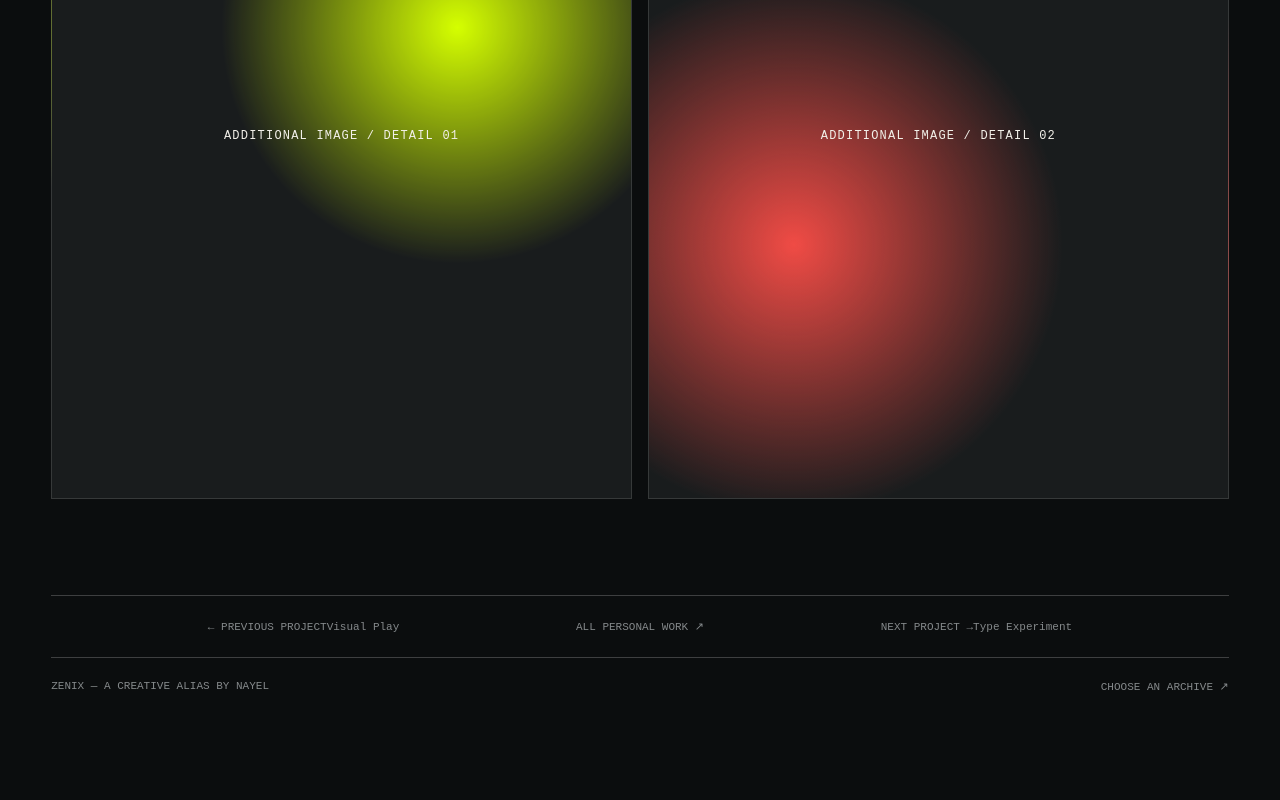
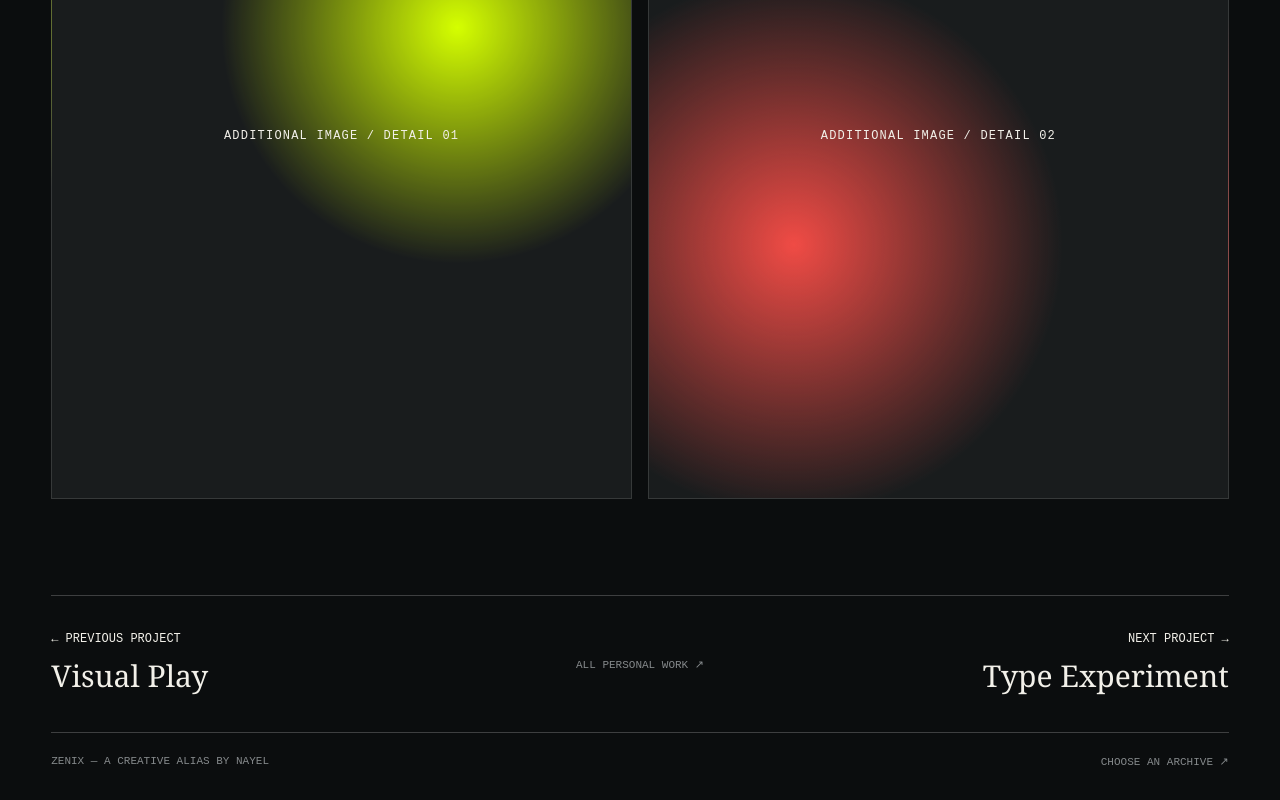
Before and after one commit to awwab1421/zenix-portfolio, a Next.js app: page /personal/poster-study in a window 1280 px wide. Shown: the part 2093-2893 px from the top of the page. Before the commit the page ends 2818 px from the top, so only its background shows below. Built offline with nearby package versions, Linux system fonts and the light colour scheme.

Commit message:
Remove duplicate project shutter and style shared-transition links

```diff
--- a/app/globals.css
+++ b/app/globals.css
@@ -85,21 +85,15 @@ body { overflow-x: hidden; overflow-y: auto; }
 .project-gallery-placeholder{aspect-ratio:4/5;background:radial-gradient(circle at 70% 35%,#D5FF00,transparent 38%),#191C1D;border:1px solid #ffffff20;display:flex;align-items:center;justify-content:center;text-align:center;padding:20px;color:#F2F0E9;font:12px monospace;letter-spacing:.1em}
 .project-gallery-placeholder.alt{background:radial-gradient(circle at 25% 65%,#F04B45,transparent 42%),#191C1D}
 .project-detail-nav{border-top:1px solid #ffffff35;border-bottom:1px solid #ffffff35;padding:24px 0;display:grid;grid-template-columns:1fr auto 1fr;gap:20px;align-items:center}
-.project-detail-nav button{border:0;background:none;color:#F2F0E9;text-align:left;font:12px monospace;cursor:pointer;padding:12px 0}
-.project-detail-nav button:last-child{text-align:right}
-.project-detail-nav button:disabled{opacity:.5}
-.project-detail-nav button:hover{color:#D5FF00}
-.project-detail-nav button span{display:block;font:clamp(18px,2.4vw,30px) Georgia,serif;margin-top:9px;color:#F2F0E9}
-.project-detail-nav>a{color:#85898B;text-decoration:none;font:11px monospace;text-align:center}
-.project-detail-nav>a:hover{color:#D5FF00}
+.project-detail-nav-link{display:block;color:#F2F0E9;text-decoration:none;text-align:left;font:12px monospace;padding:12px 0}
+.project-detail-nav-link.next{text-align:right}
+.project-detail-nav-link:hover{color:#D5FF00}
+.project-detail-nav-link span{display:block;font:clamp(18px,2.4vw,30px) Georgia,serif;margin-top:9px;color:#F2F0E9}
+.project-detail-nav>a:not(.project-detail-nav-link){color:#85898B;text-decoration:none;font:11px monospace;text-align:center}
+.project-detail-nav>a:not(.project-detail-nav-link):hover{color:#D5FF00}
 .project-detail-footer{display:flex;justify-content:space-between;gap:20px;padding-top:22px;color:#85898B;font:11px monospace}
-.project-transition{position:fixed;inset:0;z-index:100;background:#D5FF00;pointer-events:none}
-.project-transition.next{animation:project-shutter-next .39s cubic-bezier(.7,0,.2,1) forwards}
-.project-transition.previous{animation:project-shutter-previous .39s cubic-bezier(.7,0,.2,1) forwards}
-@keyframes project-shutter-next{from{clip-path:inset(0 0 0 100%)}to{clip-path:inset(0)}}
-@keyframes project-shutter-previous{from{clip-path:inset(0 100% 0 0)}to{clip-path:inset(0)}}
 @media(max-width:650px){.project-detail-top{font-size:10px}.project-detail-heading h1{font-size:clamp(4rem,19vw,8rem)}.project-detail-info{grid-template-columns:1fr;gap:28px}.project-detail-gallery{grid-template-columns:1fr}.project-detail-nav{grid-template-columns:1fr 1fr}.project-detail-nav>a{grid-column:1/-1;grid-row:1;text-align:left}.project-detail-footer{flex-direction:column}.project-art-top,.project-art-bottom{font-size:9px}}
-@media(prefers-reduced-motion:reduce){.project-transition{animation:none!important;display:none}}
+
 
 /* Shared lime shutter for navigation between pages */
 .route-transition-curtain{position:fixed;inset:0;z-index:200;background:#D5FF00;pointer-events:none;clip-path:inset(100% 0 0 0)}
```
